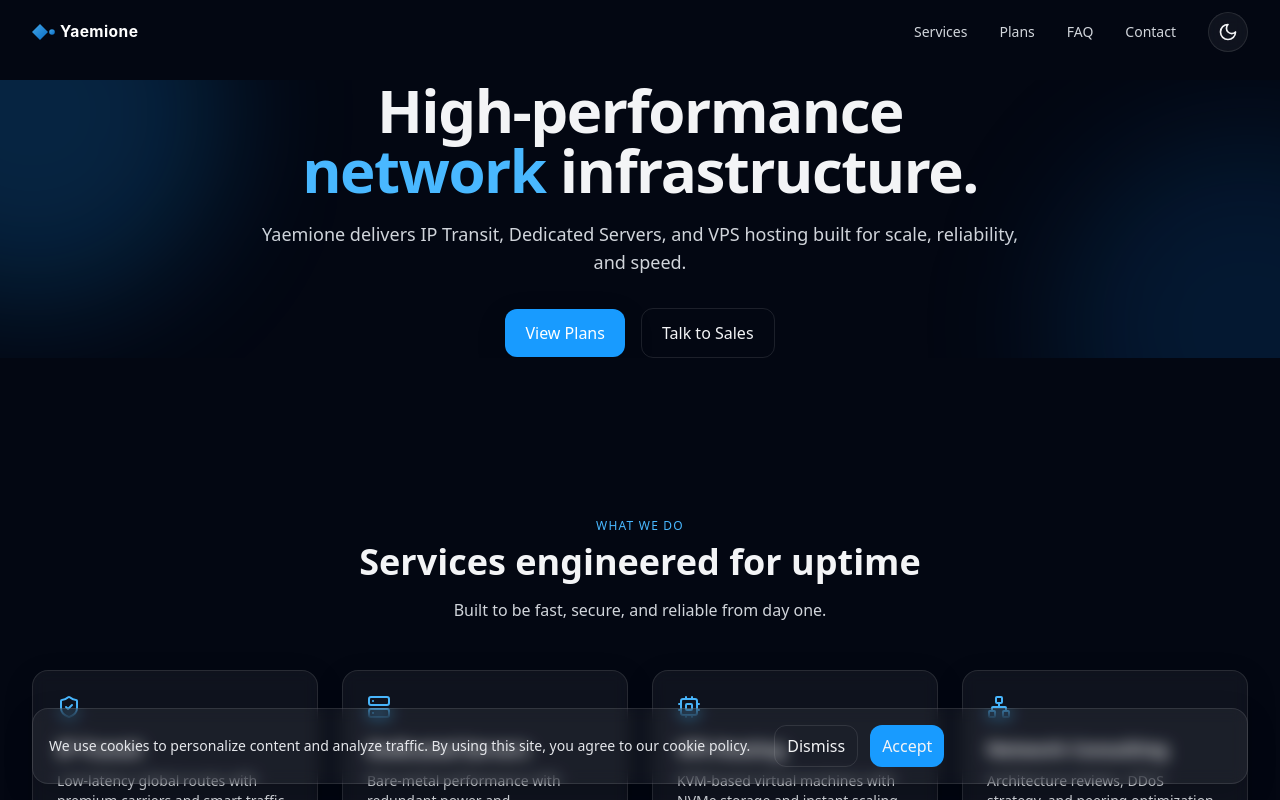
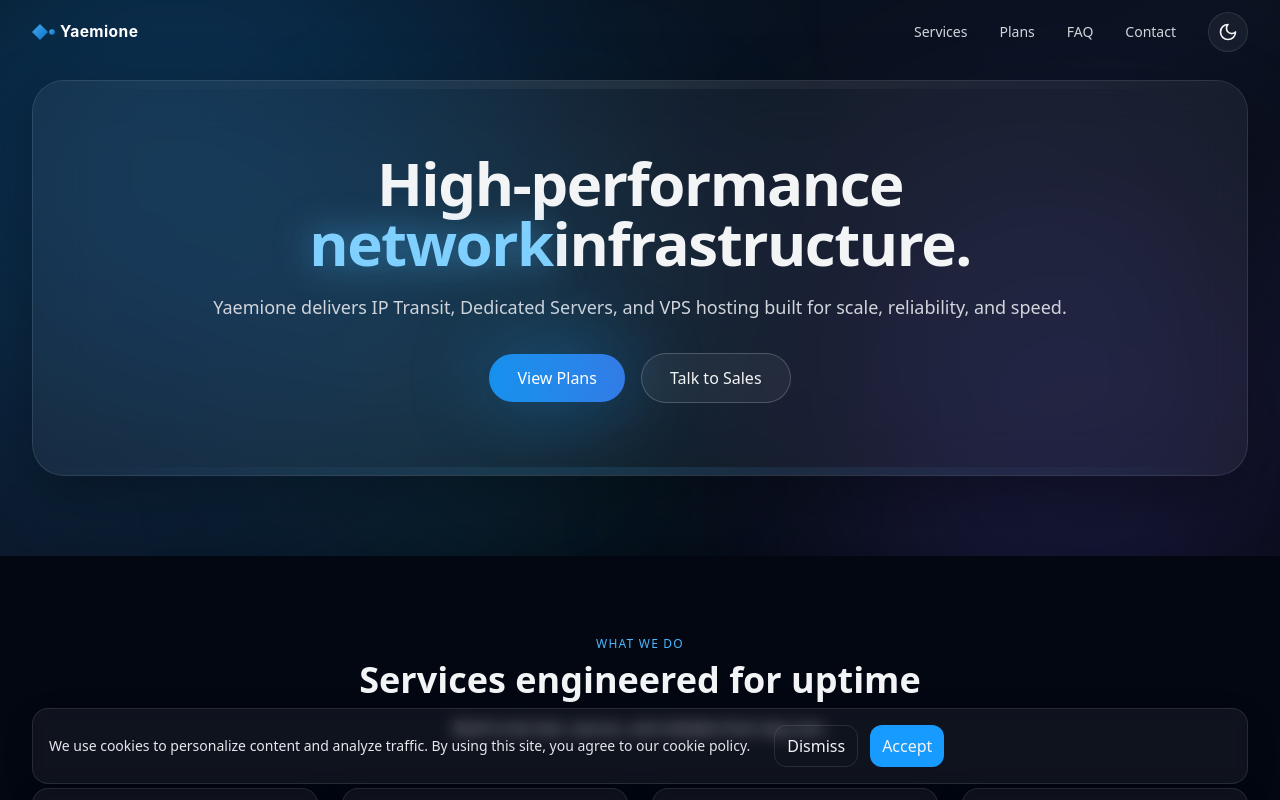
Before and after one commit to emiliauh/yaemione, a Next.js app: page / in a window 1280 px wide. Shown: the top 800 px of the page. Built offline with nearby package versions, Linux system fonts and the light colour scheme.

Commit message:
Add files via upload

```diff
--- a/components/Hero.tsx
+++ b/components/Hero.tsx
@@ -5,31 +5,63 @@ import Link from "next/link";
 
 export default function Hero() {
   return (
-    <section className="section pt-28">
-      <div className="container-app relative overflow-hidden">
-        <div className="absolute -top-40 -left-40 h-96 w-96 rounded-full bg-brand-500/20 blur-3xl" />
-        <div className="absolute -bottom-40 -right-40 h-96 w-96 rounded-full bg-brand-700/20 blur-3xl" />
+    <section className="section pt-28 relative overflow-hidden">
+      {/* Futuristic background */}
+      <div className="pointer-events-none absolute inset-0">
+        <div className="absolute inset-0 bg-gradient-to-br from-[#06111d] via-[#0b1220] to-[#000000]" />
+        <div className="absolute -top-40 -left-40 w-[42rem] h-[42rem] rounded-full bg-brand-500/25 blur-[140px]" />
+        <div className="absolute -bottom-48 -right-24 w-[36rem] h-[36rem] rounded-full bg-indigo-500/20 blur-[120px]" />
+        <div className="absolute top-1/3 left-1/4 w-96 h-96 rounded-full bg-cyan-400/10 blur-[120px]" />
+      </div>
 
+      <div className="container-app relative z-10">
         <motion.div
-          initial={{ opacity: 0, y: 20 }}
-          animate={{ opacity: 1, y: 0 }}
-          transition={{ duration: 0.6 }}
-          className="text-center max-w-3xl mx-auto"
+          initial={{ opacity: 0, y: 16, scale: 0.98 }}
+          animate={{ opacity: 1, y: 0, scale: 1 }}
+          transition={{ duration: 0.6, ease: 'easeOut' }}
+          className="rounded-[2rem] border border-white/10 bg-white/5 backdrop-blur-xl shadow-[0_20px_60px_rgba(0,0,0,0.35)] overflow-hidden"
         >
-          <h1 className="text-4xl md:text-6xl font-extrabold tracking-tight">
-            High‑performance<span className="text-brand-400"> network</span> infrastructure.
+          {/* Soft top gradient sheen */}
+          <div className="h-2 bg-gradient-to-r from-transparent via-white/20 to-transparent opacity-30" />
+
+          <div className="px-6 py-12 md:px-12 md:py-16 lg:px-16">
+            <div className="text-center max-w-4xl mx-auto">
+              <h1 className="text-4xl md:text-6xl font-extrabold tracking-tight leading-tight">
+                <span className="block">High-performance</span>
+                <span className="relative inline-block">
+                  <span className="relative z-10 text-brand-300 drop-shadow-[0_0_18px_rgba(72,187,255,0.55)]">network</span>{" "}
+                </span>
+                <span>infrastructure.</span>
               </h1>
+
               <p className="mt-5 text-lg text-gray-300">
                 Yaemione delivers IP Transit, Dedicated Servers, and VPS hosting built for scale, reliability, and speed.
               </p>
-          <div className="mt-8 flex items-center justify-center gap-4">
-            <Link href="#plans" className="px-5 py-3 rounded-xl bg-brand-500 hover:bg-brand-400 text-white font-medium shadow-soft">
-              View Plans
+
+              <div className="mt-8 flex flex-wrap items-center justify-center gap-4">
+                <Link
+                  href="#plans"
+                  className="group relative inline-flex items-center justify-center px-7 py-3 rounded-full font-medium text-white
+                             transition-all focus:outline-none focus:ring-2 focus:ring-brand-400 focus:ring-offset-2 focus:ring-offset-transparent"
+                >
+                  <span className="absolute inset-0 rounded-full bg-gradient-to-r from-brand-500 to-blue-500 opacity-90 group-hover:opacity-100 transition" />
+                  <span className="absolute -inset-px rounded-full blur-2xl bg-brand-500/40 group-hover:bg-brand-400/50" />
+                  <span className="relative">View Plans</span>
                 </Link>
-            <Link href="#contact" className="px-5 py-3 rounded-xl border border-white/10 hover:bg-white/10 font-medium">
-              Talk to Sales
+
+                <Link
+                  href="#contact"
+                  className="relative inline-flex items-center justify-center px-7 py-3 rounded-full font-medium
+                             border border-white/20 hover:border-white/30 bg-white/5 hover:bg-white/10 transition-all"
+                >
+                  <span>Talk to Sales</span>
                 </Link>
               </div>
+            </div>
+          </div>
+
+          {/* Bottom rim light */}
+          <div className="h-2 bg-gradient-to-r from-transparent via-brand-400/30 to-transparent opacity-40" />
         </motion.div>
       </div>
     </section>
```
Lines whose indentation alone changed are shown as unchanged.
